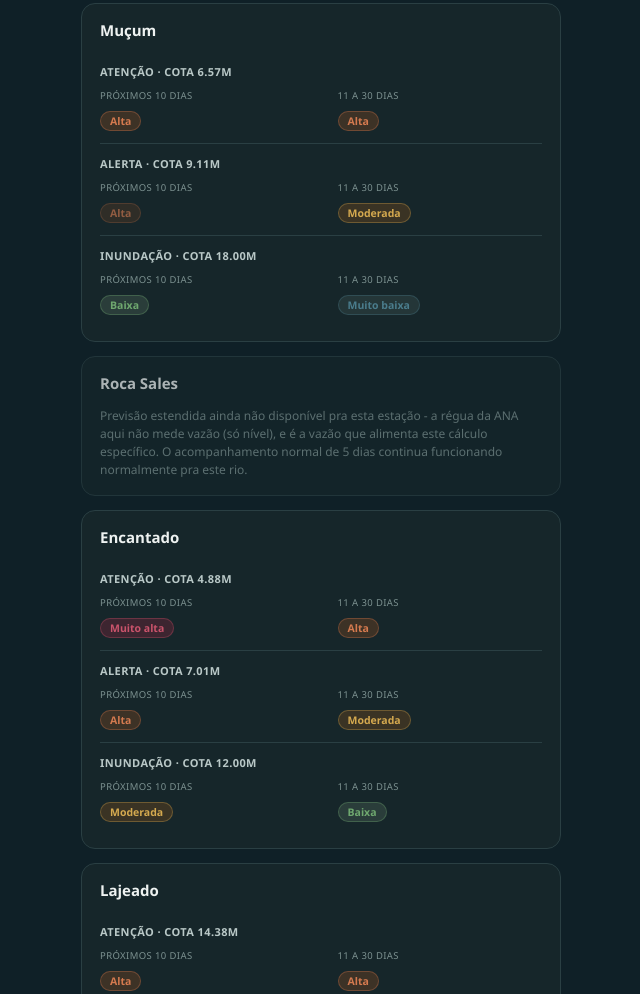
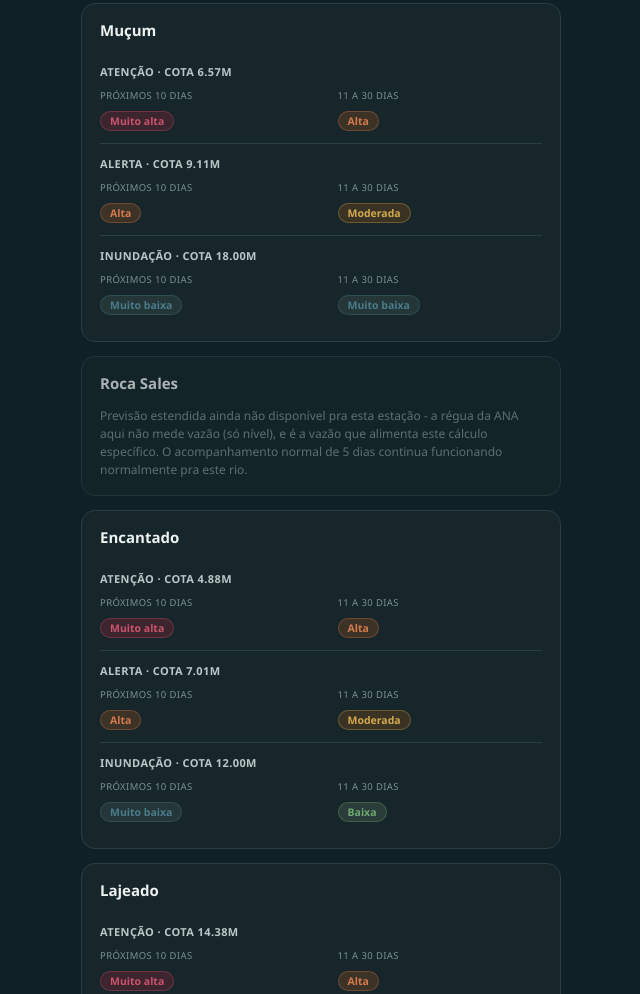
Before and after one commit to horizontersai/horizonte-paginas, a plain HTML site: page previsao-estendida.html in a window 1280 px wide. Shown: the part 825-1819 px from the top of the page, without its empty margins (319-959 px from the left). Drawn offline with Linux system fonts and the light colour scheme.

Commit message:
Atualiza previsao estendida - 2026-09-27T10:26:34Z
Co-Authored-By: Claude Sonnet 5 <noreply@anthropic.com>

```diff
--- a/previsao-estendida.html
+++ b/previsao-estendida.html
@@ -156,7 +156,7 @@ body { margin:0; background-color:#0f2027; }
       <div class="metrica-janelas">
         <div class="cel-janela">
       <div class="cel-tempo">Próximos 10 dias</div>
-      <span class="chance-badge" style="background:#3d3226;color:#d47a4f;border-color:#d47a4f55;">Alta</span>
+      <span class="chance-badge" style="background:#3d2530;color:#c9536b;border-color:#c9536b55;">Muito alta</span>
 
     </div>
         <div class="divisor-janela"></div>
@@ -173,7 +173,7 @@ body { margin:0; background-color:#0f2027; }
       <div class="metrica-janelas">
         <div class="cel-janela">
       <div class="cel-tempo">Próximos 10 dias</div>
-      <span class="chance-badge" style="background:#3d3226;color:#d47a4f;border-color:#d47a4f55;opacity:.65">Alta</span>
+      <span class="chance-badge" style="background:#3d3226;color:#d47a4f;border-color:#d47a4f55;">Alta</span>
 
     </div>
         <div class="divisor-janela"></div>
@@ -190,7 +190,7 @@ body { margin:0; background-color:#0f2027; }
       <div class="metrica-janelas">
         <div class="cel-janela">
       <div class="cel-tempo">Próximos 10 dias</div>
-      <span class="chance-badge" style="background:#2a3d3a;color:#6fa86f;border-color:#6fa86f55;">Baixa</span>
+      <span class="chance-badge" style="background:#243638;color:#4a7c8c;border-color:#4a7c8c55;">Muito baixa</span>
 
     </div>
         <div class="divisor-janela"></div>
@@ -248,7 +248,7 @@ body { margin:0; background-color:#0f2027; }
       <div class="metrica-janelas">
         <div class="cel-janela">
       <div class="cel-tempo">Próximos 10 dias</div>
-      <span class="chance-badge" style="background:#3a3324;color:#d4a94f;border-color:#d4a94f55;">Moderada</span>
+      <span class="chance-badge" style="background:#243638;color:#4a7c8c;border-color:#4a7c8c55;">Muito baixa</span>
 
     </div>
         <div class="divisor-janela"></div>
@@ -268,7 +268,7 @@ body { margin:0; background-color:#0f2027; }
       <div class="metrica-janelas">
         <div class="cel-janela">
       <div class="cel-tempo">Próximos 10 dias</div>
-      <span class="chance-badge" style="background:#3d3226;color:#d47a4f;border-color:#d47a4f55;">Alta</span>
+      <span class="chance-badge" style="background:#3d2530;color:#c9536b;border-color:#c9536b55;">Muito alta</span>
 
     </div>
         <div class="divisor-janela"></div>
@@ -621,7 +621,7 @@ body { margin:0; background-color:#0f2027; }
       <div class="metrica-janelas">
         <div class="cel-janela">
       <div class="cel-tempo">Próximos 10 dias</div>
-      <span class="chance-badge" style="background:#3a3324;color:#d4a94f;border-color:#d4a94f55;">Moderada</span>
+      <span class="chance-badge" style="background:#3d3226;color:#d47a4f;border-color:#d47a4f55;">Alta</span>
 
     </div>
         <div class="divisor-janela"></div>
@@ -638,7 +638,7 @@ body { margin:0; background-color:#0f2027; }
       <div class="metrica-janelas">
         <div class="cel-janela">
       <div class="cel-tempo">Próximos 10 dias</div>
-      <span class="chance-badge" style="background:#3a3324;color:#d4a94f;border-color:#d4a94f55;opacity:.65">Moderada</span>
+      <span class="chance-badge" style="background:#3a3324;color:#d4a94f;border-color:#d4a94f55;">Moderada</span>
 
     </div>
         <div class="divisor-janela"></div>
@@ -670,7 +670,7 @@ body { margin:0; background-color:#0f2027; }
       <div class="metrica-janelas">
         <div class="cel-janela">
       <div class="cel-tempo">Próximos 10 dias</div>
-      <span class="chance-badge" style="background:#3d3226;color:#d47a4f;border-color:#d47a4f55;">Alta</span>
+      <span class="chance-badge chance-badge-ultrapassou">Já ultrapassou</span>
 
     </div>
         <div class="divisor-janela"></div>
@@ -687,7 +687,7 @@ body { margin:0; background-color:#0f2027; }
       <div class="metrica-janelas">
         <div class="cel-janela">
       <div class="cel-tempo">Próximos 10 dias</div>
-      <span class="chance-badge" style="background:#3d3226;color:#d47a4f;border-color:#d47a4f55;opacity:.65">Alta</span>
+      <span class="chance-badge" style="background:#3d3226;color:#d47a4f;border-color:#d47a4f55;">Alta</span>
 
     </div>
         <div class="divisor-janela"></div>
@@ -772,7 +772,7 @@ body { margin:0; background-color:#0f2027; }
     </div>
   <p class="rodape-nota">A chance de 10 e 30 dias é recalculada 1x por dia (mais vezes
   quando algum rio sai do Normal). O que já foi medido ("Já ultrapassou") e a chance dos
-  próximos dias são conferidos a cada 3 horas, junto com o boletim (última conferência: 27/09 às 07h14).
+  próximos dias são conferidos a cada 3 horas, junto com o boletim (última conferência: 27/09 às 04h13).
   Estimativas de longo prazo têm incerteza maior que a previsão de 5 dias - trate como
   tendência, não como número fechado. Sempre siga a orientação oficial da Defesa Civil
   do seu município.</p>
```
